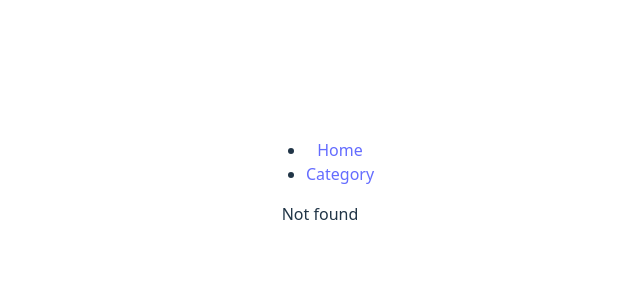
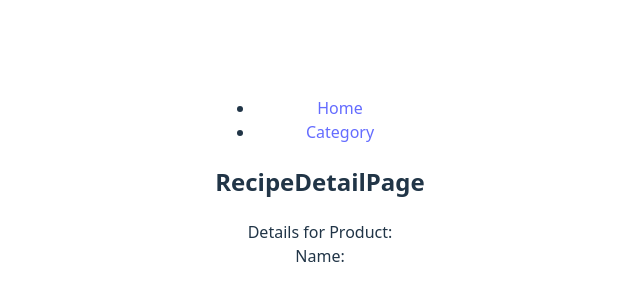
Before and after one commit to elysewelsh/sba10, a React (Vite) app: page /category/1/meals/1 in a window 1280 px wide. Before the commit this address had no page. Shown: the part 226-526 px from the top of the page, without its empty margins (320-960 px from the left). Built offline with nearby package versions, Linux system fonts and the light colour scheme; no server answers.

Commit message:
fetches are all built, but recipe isn't working yet.

```diff
--- a/src/App.jsx
+++ b/src/App.jsx
@@ -3,6 +3,7 @@ import './App.css'
 
 import HomePage from './pages/HomePage'
 import CategoryPage from './pages/CategoryPage'
+import RecipeDetailPage from './pages/RecipeDetailPage'
 // import ProductsPage from './pages/ProductsPage'
 // import ProductDetailPage from './pages/ProductDetailPage'
 
@@ -21,7 +22,7 @@ function App() {
       <Routes>
         <Route path="/" element={<HomePage />} />
         <Route path="category/:strCategory" element={<CategoryPage />} />
-        {/* <Route path="/products/:id" element={<ProductDetailPage />} />  */}
+        <Route path="category/:strCategory/meals/:idMeal" element={<RecipeDetailPage />} />
         <Route path="*" element={<>Not found</>} />
       </Routes>
 
--- a/src/pages/CategoryPage.jsx
+++ b/src/pages/CategoryPage.jsx
@@ -21,14 +21,14 @@ function CategoryPage() {
 
     }, [strCategory])
 
-    // to={"/meal/" + meal.idMeal}
+    //
     return (
     // <AppProviders>
         <div>
             Category Page
             <ul>
                 {mealList.map(meal =>
-                    <Link key={meal.idMeal} >
+                    <Link key={meal.idMeal} to={"/meal/" + meal.idMeal}>
                         <li key={meal.idMeal}>{meal.strMeal}</li>
                     </Link>
                 )}
--- a/src/pages/HomePage.jsx
+++ b/src/pages/HomePage.jsx
@@ -31,9 +31,9 @@ function HomePage() {
                     </Link>
                 )}
             </ul>
-
-            {/* <Routes>
-                <Route path="/:idCategory" element={<CategoryPage />} />
+{/*
+            <Routes>
+                <Route path="/:strCategory" element={<CategoryPage />} />
             </Routes> */}
         </div>
 
--- a/src/pages/RecipeDetailPage.jsx
+++ b/src/pages/RecipeDetailPage.jsx
@@ -4,39 +4,39 @@ import AppProviders from "../AppProviders"
 
 // import { products } from "../data"
 
-function ProductDetailPage() {
+function RecipeDetailPage() {
 
-    const [product, setProduct] = useState({})
+    const [recipe, setRecipe] = useState([])
 
-    const { id } = useParams()
+    const { idMeal } = useParams()
 
     useEffect(() => {
 
-        const getProduct = async () => {
-            const response = await fetch('https://dummyjson.com/products/' + id)
+        const getRecipe = async () => {
+            const response = await fetch('https://www.themealdb.com/api/json/v1/1/lookup.php?i=' + idMeal)
             const data = await response.json()
-            setProduct(data)
+            setRecipe(data.meals[0])
         }
 
-        getProduct()
+        getRecipe()
 
-    }, [id])
+    }, [idMeal])
 
     // const product = products.find(prod => prod.id == id)
 
     return (
-        <AppProviders>
+        // <AppProviders>
             <div>
                 <h2>RecipeDetailPage</h2>
                 <div>
-                    <div>Details for Product: {id}</div>
-                    <div>Name: {product.title}</div>
+                    <div>Details for Product: {recipe.idMeal}</div>
+                    <div>Name: {recipe.strMeal}</div>
                 </div>
             </div>
-        </AppProviders>
+
     )
 }
 
-export default ProductDetailPage
+export default RecipeDetailPage
 
 //Lookup full recipe details by ID: https://www.themealdb.com/api/json/v1/1/lookup.php?i=52772
```
